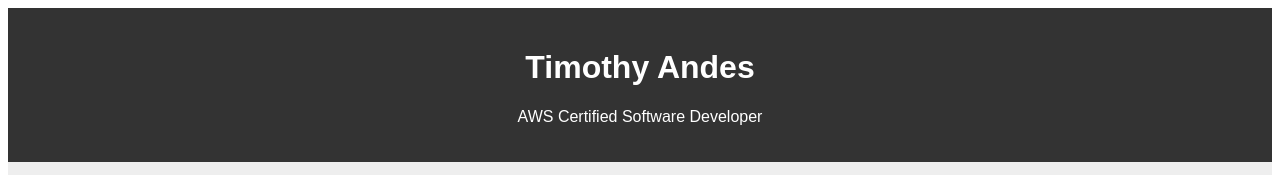
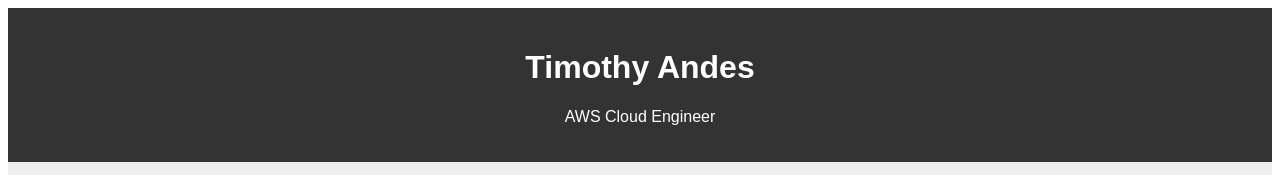
Before and after one commit to tim-andes/cloud-resume-challenge-aws, a website: page index.html in a window 1280 px wide. Shown: the top 175 px of the page. Drawn offline with Linux system fonts and the light colour scheme; no server answers; a script that the page names is missing.

Commit message:
update title

```diff
--- a/index.html
+++ b/index.html
@@ -10,7 +10,7 @@
 <body>
   <div class="header">
     <h1>Timothy Andes</h1>
-    <p>AWS Certified Software Developer</p><!-- TO DO: Link think with credly cert and ad new tab icon -->
+    <p>AWS Cloud Engineer</p><!-- TO DO: Link think with credly cert and ad new tab icon -->
   </div><!-- "header" -->
 
   <div class="contact">
```
